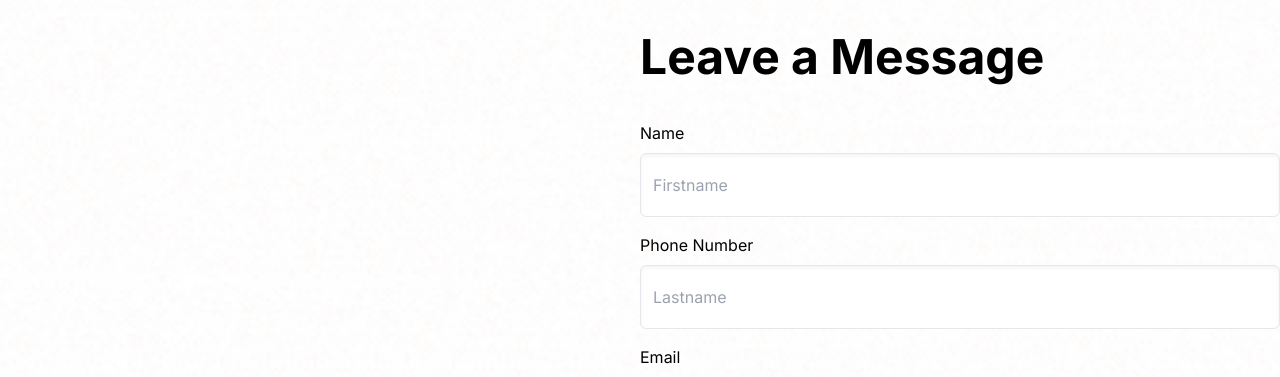
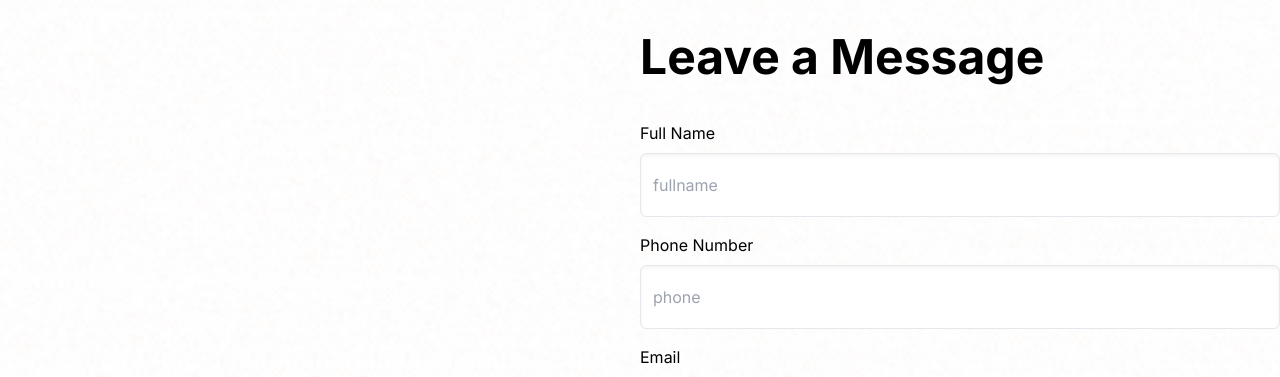
Before and after one commit to bakanatsume/portfolio, a Next.js app: page / in a window 1280 px wide. Shown: the part 5340-5717 px from the top of the page. Built offline with nearby package versions, Linux system fonts and the light colour scheme.

Commit message:
contact form added with formspree

```diff
--- a/app/ui/contact.tsx
+++ b/app/ui/contact.tsx
@@ -1,29 +1,32 @@
-'use client'
+"use client";
 
 import { motion } from "framer-motion";
 import React from "react";
 export default function Contact() {
-
-
   return (
-    <div  className=" grid grid-cols-2 h-500 w-full  mt-10">
+    <div className=" grid grid-cols-2 h-500 w-full  mt-10">
       <div></div>
       <motion.div
-      initial={{ y: 100, opacity: 0 }}
-      whileInView={{ y: 0, opacity: 1 }}
-      transition={{ duration: 1 }}
-      className="h-screen"
-    >
+        initial={{ y: 100, opacity: 0 }}
+        whileInView={{ y: 0, opacity: 1 }}
+        transition={{ duration: 1 }}
+        className="h-screen"
+      >
         <div className="mt-10">
           <h1 className="text-5xl font-bold">Leave a Message</h1>
-          <form className="mt-10 ">
+          <form
+            className="mt-10 "
+            action="https://formspree.io/f/myyrbqnr"
+            method="POST"
+          >
             <div className="mb-4">
-              <label className="block mb-2">Name</label>
+              <label className="block mb-2">Full Name</label>
               <input
                 className="w-full h-16 px-3 py-2 border rounded-md shadow-inner shadow-2xl"
                 type="text"
-                id="firstname"
-                placeholder="Firstname"
+                id="fullname"
+                name="fullname"
+                placeholder="fullname"
               />
             </div>
 
@@ -32,8 +35,9 @@ export default function Contact() {
               <input
                 className="w-full h-16 px-3 py-2 border rounded-md shadow-inner "
                 type="text"
-                id="lastname"
-                placeholder="Lastname"
+                id="phone"
+                name="phone"
+                placeholder="phone"
               />
             </div>
 
@@ -43,6 +47,7 @@ export default function Contact() {
                 className="w-full h-16 px-3 py-2 border rounded-md shadow-inner "
                 type="email"
                 id="email"
+                name="email"
                 placeholder="Email"
               />
             </div>
@@ -52,6 +57,7 @@ export default function Contact() {
               <textarea
                 className="w-full h-24 px-3 py-2 border rounded-md shadow-inner "
                 id="query"
+                name="query"
                 placeholder="Query"
               ></textarea>
             </div>
```
